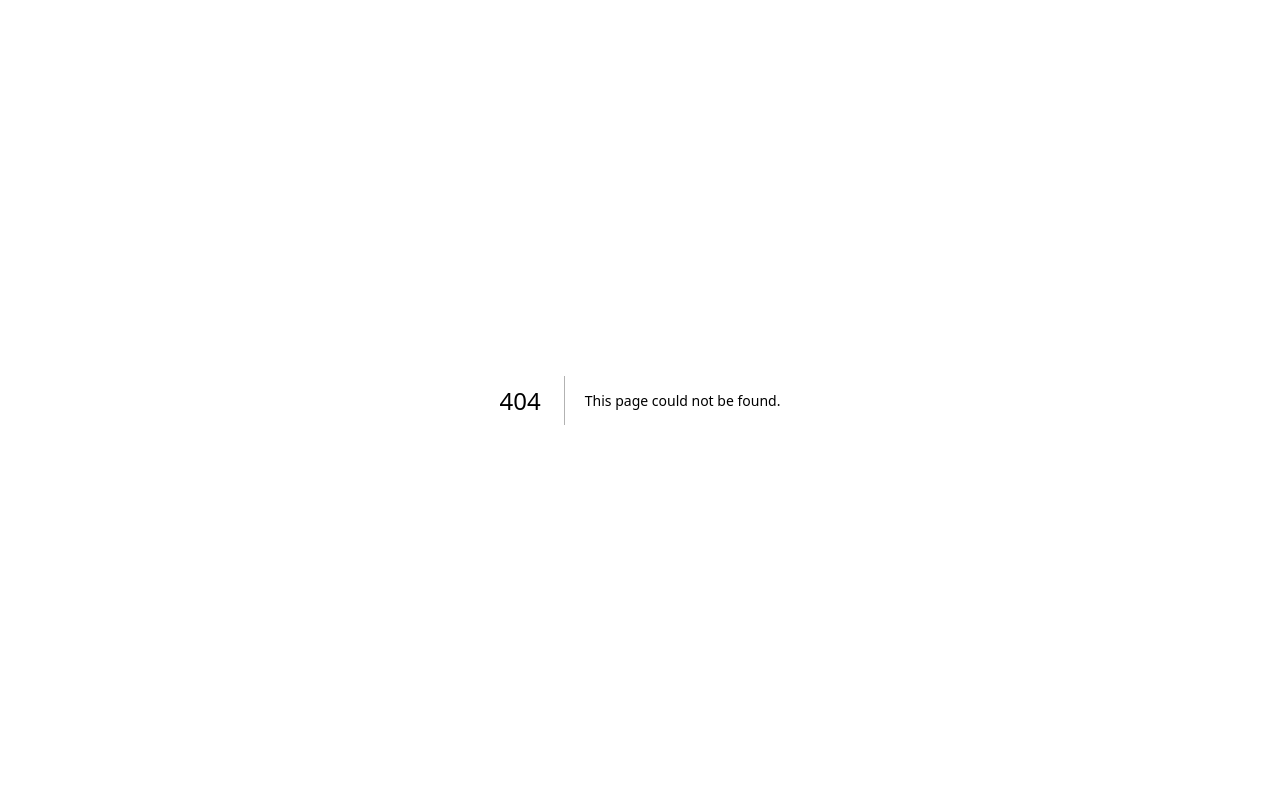
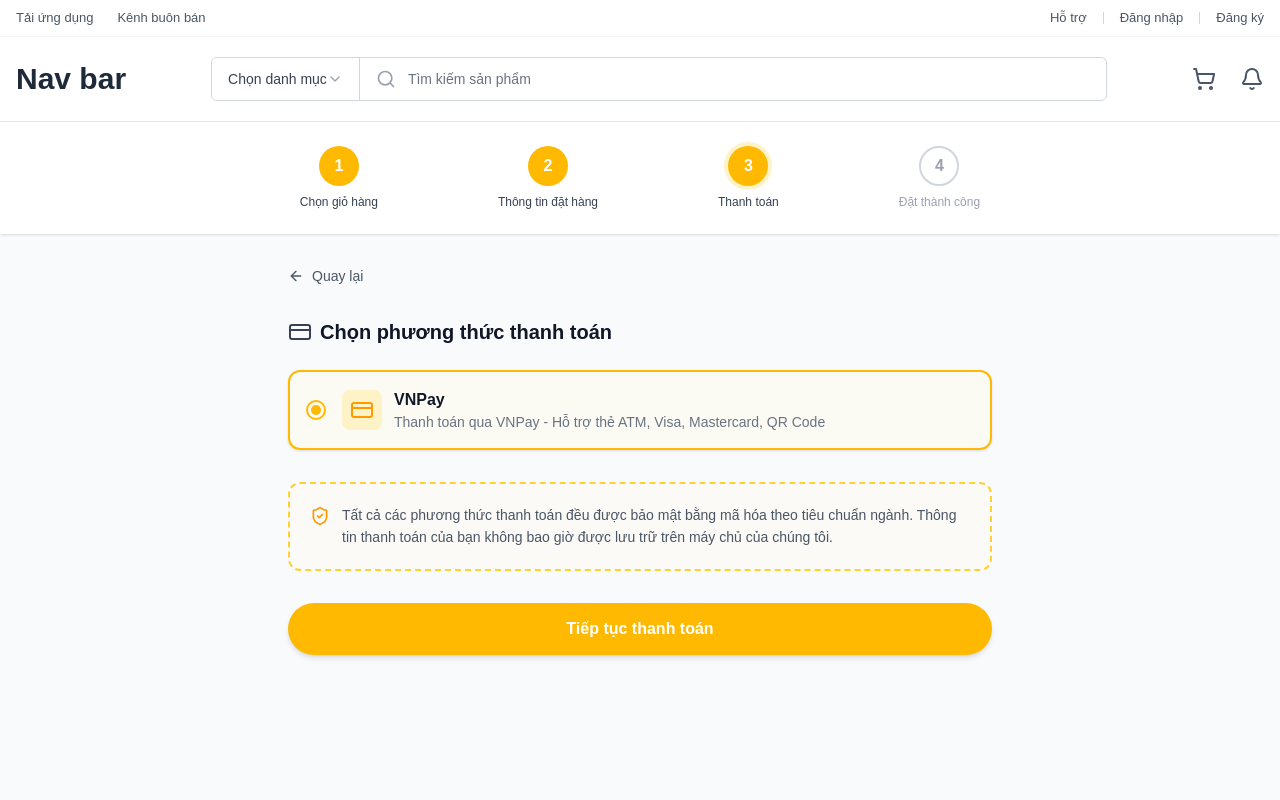
Before and after one commit to Ben2811/social-commerce, a Next.js app: page /checkout in a window 1280 px wide. Before the commit this address had no page. Shown: the top 800 px of the page. Built offline with nearby package versions, Linux system fonts and the light colour scheme.

Commit message:
feat: add checkout page

```diff
--- /dev/null
+++ b/app/(main)/checkout/page.tsx
@@ -0,0 +1,48 @@
+"use client";
+
+import { useState } from "react";
+import { useRouter } from "next/navigation";
+import { ArrowLeft } from "lucide-react";
+import CheckoutStepper from "@/components/checkout/CheckoutStepper";
+import PaymentMethodSelector from "@/components/checkout/PaymentMethodSelector";
+import SecurityNotice from "@/components/checkout/SecurityNotice";
+
+export default function CheckoutPage() {
+  const router = useRouter();
+  const [selectedPaymentMethod, setSelectedPaymentMethod] =
+    useState<string>("vnpay");
+
+  return (
+    <div className="min-h-screen bg-gray-50">
+      <div className="bg-white shadow-sm">
+        <div className="max-w-4xl mx-auto px-4 sm:px-6 lg:px-8">
+          <CheckoutStepper currentStep={3} />
+        </div>
+      </div>
+
+      <div className="max-w-3xl mx-auto px-4 sm:px-6 lg:px-8 py-8">
+        <button
+          onClick={() => router.back()}
+          className="flex items-center gap-2 text-gray-600 hover:text-gray-900 transition-colors mb-8"
+        >
+          <ArrowLeft className="w-4 h-4" />
+          <span className="text-sm font-medium">Quay lại</span>
+        </button>
+
+        <PaymentMethodSelector
+          selectedMethod={selectedPaymentMethod}
+          onSelectMethod={setSelectedPaymentMethod}
+        />
+
+        <SecurityNotice />
+
+        <button
+          disabled={!selectedPaymentMethod}
+          className="w-full mt-8 bg-amber-400 hover:bg-amber-500 disabled:bg-gray-300 disabled:cursor-not-allowed text-white py-3.5 rounded-full font-semibold text-base transition-all shadow-md hover:shadow-lg active:scale-[0.98]"
+        >
+          Tiếp tục thanh toán
+        </button>
+      </div>
+    </div>
+  );
+}
--- /dev/null
+++ b/utils/payment.ts
@@ -0,0 +1,47 @@
+export interface CreateVnpayPaymentPayload {
+  orderId: string;
+  bankCode?: string;
+  language?: 'vn' | 'en';
+}
+
+interface ApiResponse<T> {
+  status: number;
+  success: boolean;
+  data: T;
+  message?: string;
+}
+
+interface CreateVnpayPaymentResult {
+  paymentUrl: string;
+  orderId: string;
+  amount: number;
+}
+
+function getApiBaseUrl(): string {
+  return process.env.NEXT_PUBLIC_API_BASE_URL || 'http://localhost:8080';
+}
+
+export async function createVnpayPaymentUrl(
+  payload: CreateVnpayPaymentPayload,
+  accessToken?: string,
+): Promise<CreateVnpayPaymentResult> {
+  const response = await fetch(
+    `${getApiBaseUrl()}/api/payments/vnpay/create-payment-url`,
+    {
+      method: 'POST',
+      headers: {
+        'Content-Type': 'application/json',
+        ...(accessToken ? { Authorization: `Bearer ${accessToken}` } : {}),
+      },
+      body: JSON.stringify(payload),
+    },
+  );
+
+  const json = (await response.json()) as ApiResponse<CreateVnpayPaymentResult>;
+
+  if (!response.ok || !json?.success || !json?.data?.paymentUrl) {
+    throw new Error(json?.message || 'Không tạo được link thanh toán VNPay');
+  }
+
+  return json.data;
+}
```
